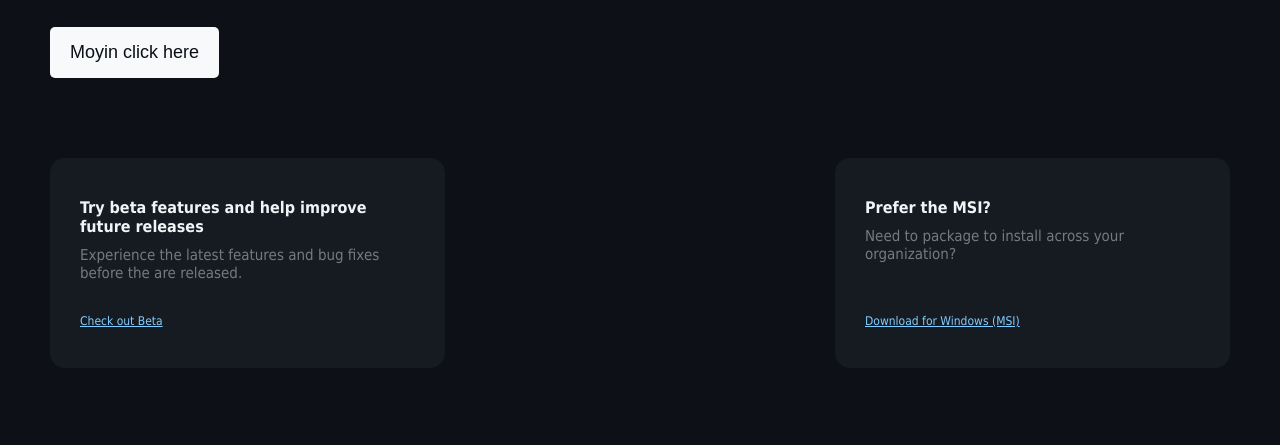
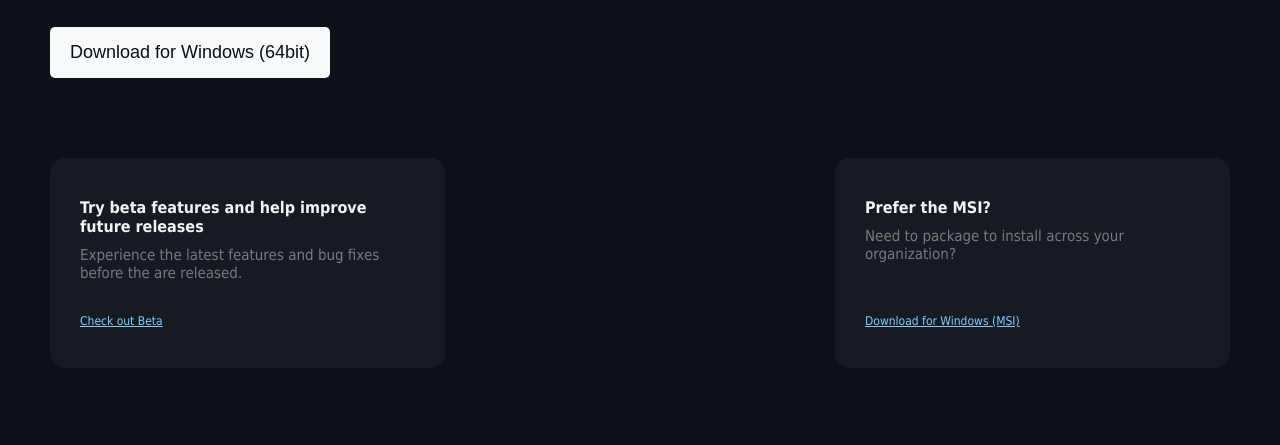
Before and after one commit to toblex07/GitHub_Desktop_Clone, a plain HTML site: page index.html in a window 1280 px wide. Shown: the part 280-725 px from the top of the page. Drawn offline with Linux system fonts and the light colour scheme.

Commit message:
Update index.html

```diff
--- a/index.html
+++ b/index.html
@@ -23,8 +23,7 @@
             Whether you're new to Git or a seasoned user,
             GitHub Desktop simplifies your development workflow.
         </p>
-        <!-- <a href="github color code.txt" download="GitHubDesktopSetup-x64"><button id="download-button">Download for Windows (64bit)</button></a> -->
-        <a href="github color code.txt" download="GitHubDesktopSetup-x64"><button id="download-button">Moyin click here</button></a>
+        <a href="github color code.txt" download="GitHubDesktopSetup-x64"><button id="download-button">Download for Windows (64bit)</button></a>
         <div class="main-layer">
             <div class="layer-1">
                 <div class="layer-2">
```
